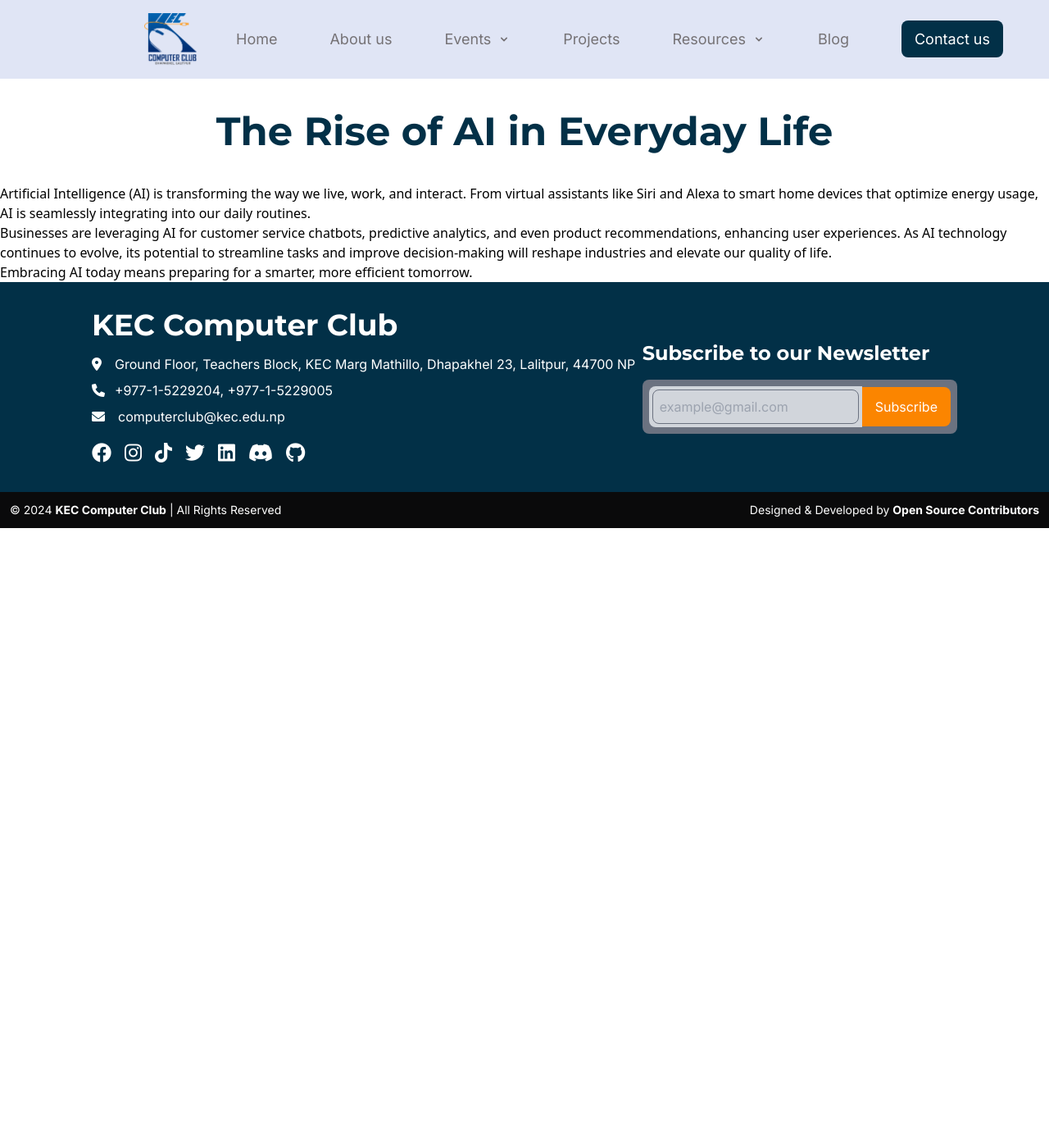
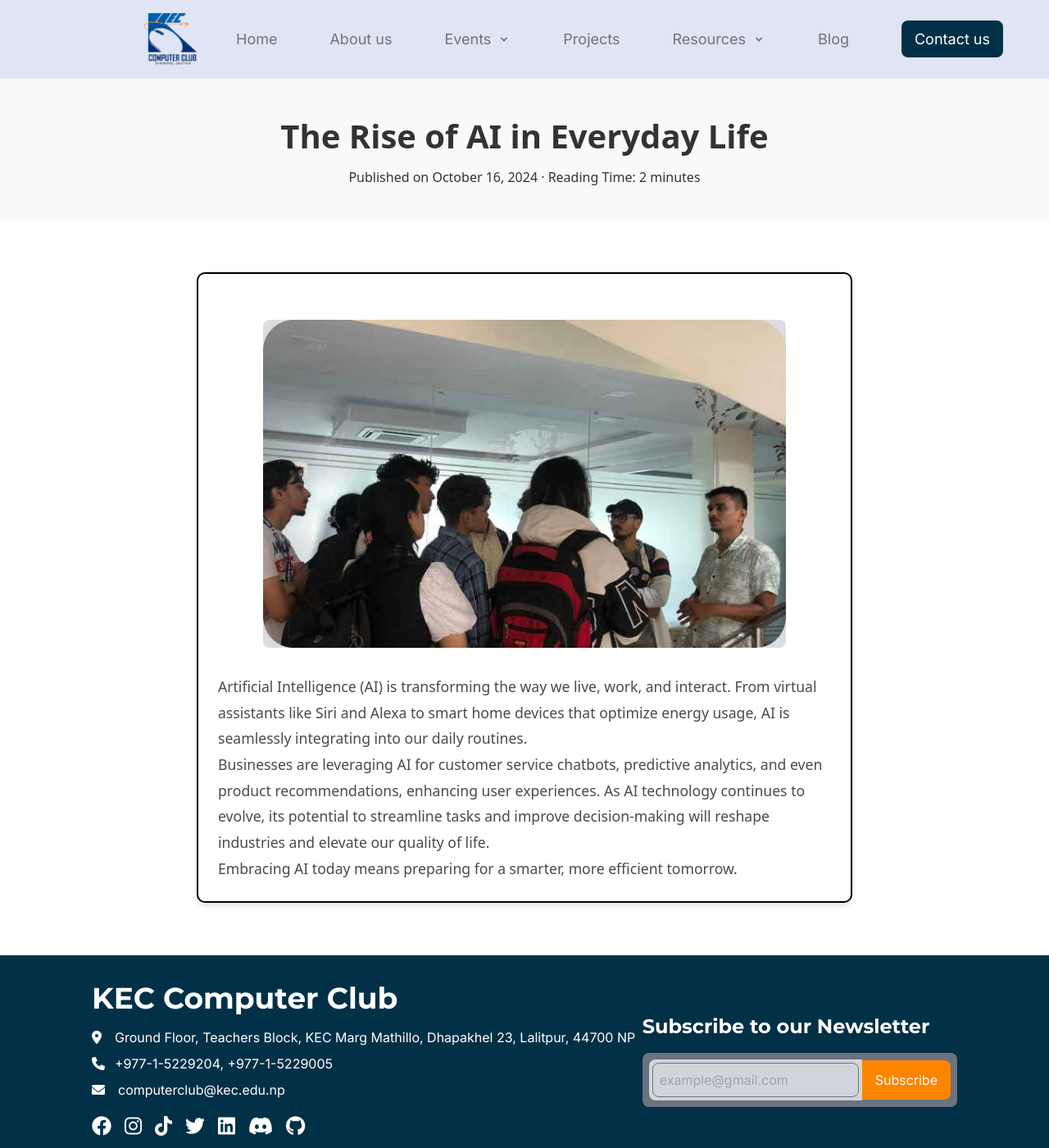
Before and after one commit to computerclubkec/computerclubkec.github.io, a Jekyll site: the page built from _posts/2024-10-16-blog_1.markdown, in a window 1280 px wide and 1400 px high. Shown: the whole window at 82% size. Built offline with Jekyll 4.4.1, drawn with Linux system fonts in a browser that asks for light colours; nearby versions of some CDN libraries.

Commit message:
Fix added for issue #154

```diff
--- /dev/null
+++ b/_layouts/blog-post.html
@@ -0,0 +1,67 @@
+<!DOCTYPE html>
+<html lang="en">
+   <head>
+      {% include header.html %}
+      <style>
+         /* Blog header styles */
+         .blog-header {
+         background-color: #f8f9fa;
+         color: #333333;
+         text-align: center;
+         padding: 2.5rem 0;
+         }
+         .blog-header h2 {
+         font-size: 2.5rem;
+         font-weight: bold;
+         margin: 0;
+         }
+         .blog-header p {
+         font-size: 1rem;
+         margin-top: 0.5rem;
+         }
+         /* Blog card styles */
+         .blog-card {
+         background-color: rgb(255, 255, 255);
+         border: 2px solid #000000;
+         border-radius: 10px;
+         box-shadow: 0 4px 6px rgba(0, 0, 0, 0.1);
+         padding: 1.5rem;
+         max-width: 800px;
+         margin: 2rem auto;
+         }
+         .blog-card img {
+         border-radius: 8px;
+         margin: 2rem auto;
+         max-height: 400px;
+         max-width: 100%;
+         object-fit: contain;
+         }
+         .blog-card p {
+         font-size: 1.1rem;
+         line-height: 1.8;
+         color: #4a4a4a;
+         }
+      </style>
+   </head>
+   <body>
+      {% include nav.html %}
+      <div class="blog-header">
+         <h2>{{ page.title }}</h2>
+         <p>Published on {{ page.date | date: "%B %d, %Y" }} · Reading Time: {{ page.reading_time }} minutes</p>
+      </div>
+      <div class="content container mx-auto py-8 px-4">
+         <div class="blog-card">
+            <div class="blog-image">
+               {% if page.image %}
+               <img src="{{ page.image | relative_url }}" alt="Blog Image">
+               {% endif %}
+            </div>
+            <div class="blog-content">
+               <p>{{ content }}</p>
+            </div>
+         </div>
+      </div>
+      {% include footer.html %}
+      <script src="{{ '/assets/js/main.js' | relative_url }}"></script>
+   </body>
+</html>
--- a/_posts/2024-10-14-blog_2.markdown
+++ b/_posts/2024-10-14-blog_2.markdown
@@ -1,5 +1,5 @@
 ---
-layout: default
+layout: blog-post
 title: "The Future of Remote Work Technology"
 date: 2024-10-14
 image: ../assets/images/blog/blog2.png
--- a/_posts/2024-10-15-blog_3.markdown
+++ b/_posts/2024-10-15-blog_3.markdown
@@ -1,5 +1,5 @@
 ---
-layout: default
+layout: blog-post
 title: "The Importance of Cybersecurity in the Digital Age"
 date: 2024-10-15
 image: ../assets/images/blog/blog1.png
--- a/_posts/2024-10-16-blog_1.markdown
+++ b/_posts/2024-10-16-blog_1.markdown
@@ -1,5 +1,5 @@
 ---
-layout: default
+layout: blog-post
 title: "The Rise of AI in Everyday Life"
 date: 2024-10-16
 image: ../assets/images/blog/blog3.png
```
